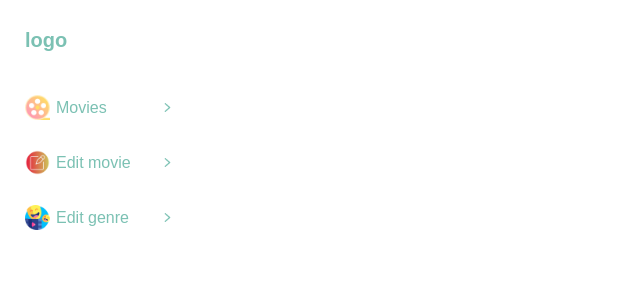
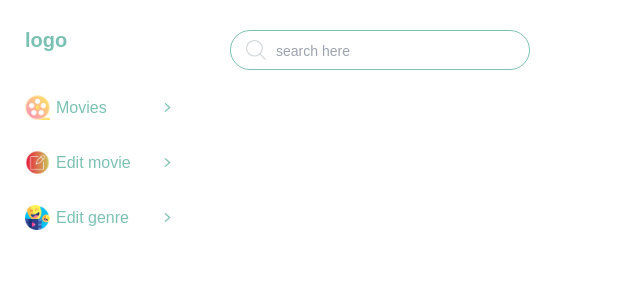
Before and after one commit to Cphasanulbanna/Movie-dashborad-react, a React (Vite) app: page / in a window 1280 px wide. Shown: the top 300 px of the page, without its empty margins (0-640 px from the left). Built offline with nearby package versions, Linux system fonts and the light colour scheme.

Commit message:
searchbar completed

```diff
--- a/src/components/Header.jsx
+++ b/src/components/Header.jsx
@@ -1,7 +1,26 @@
 import React from "react";
 
+//icons
+import search from "../assets/icons/search.png";
+
 const Header = () => {
-    return <div>Header</div>;
+    return (
+        <header className="fixed top-0 left-[200px] w-[100%] p-[30px] flex justify-between items-center">
+            <div className="relative border-[1px] border-solid border-light-green rounded-[25px] overflow-hidden px-[15px] h-[40px] max-w-[300px] w-[100%]">
+                <div className="w-[20px] h-[20px] absolute z-[10] top-[50%] translate-y-[-50%]">
+                    <img
+                        src={search}
+                        alt="search-icon"
+                    />
+                </div>
+                <input
+                    className="w-[100%] h-[40px] pl-[30px] pr-[10px] bg-[inherit] text-[14px]"
+                    type="text"
+                    placeholder="search here"
+                />
+            </div>
+        </header>
+    );
 };
 
 export default Header;
--- a/src/components/LandingPage.jsx
+++ b/src/components/LandingPage.jsx
@@ -1,9 +1,11 @@
 import React from "react";
 import { Sidebar } from "./Sidebar";
+import Header from "./Header";
 
 const LandingPage = () => {
     return (
         <section>
+            <Header />
             <Sidebar />
         </section>
     );
```
Also changed, not shown: src/assets/icons/search.png (added).
